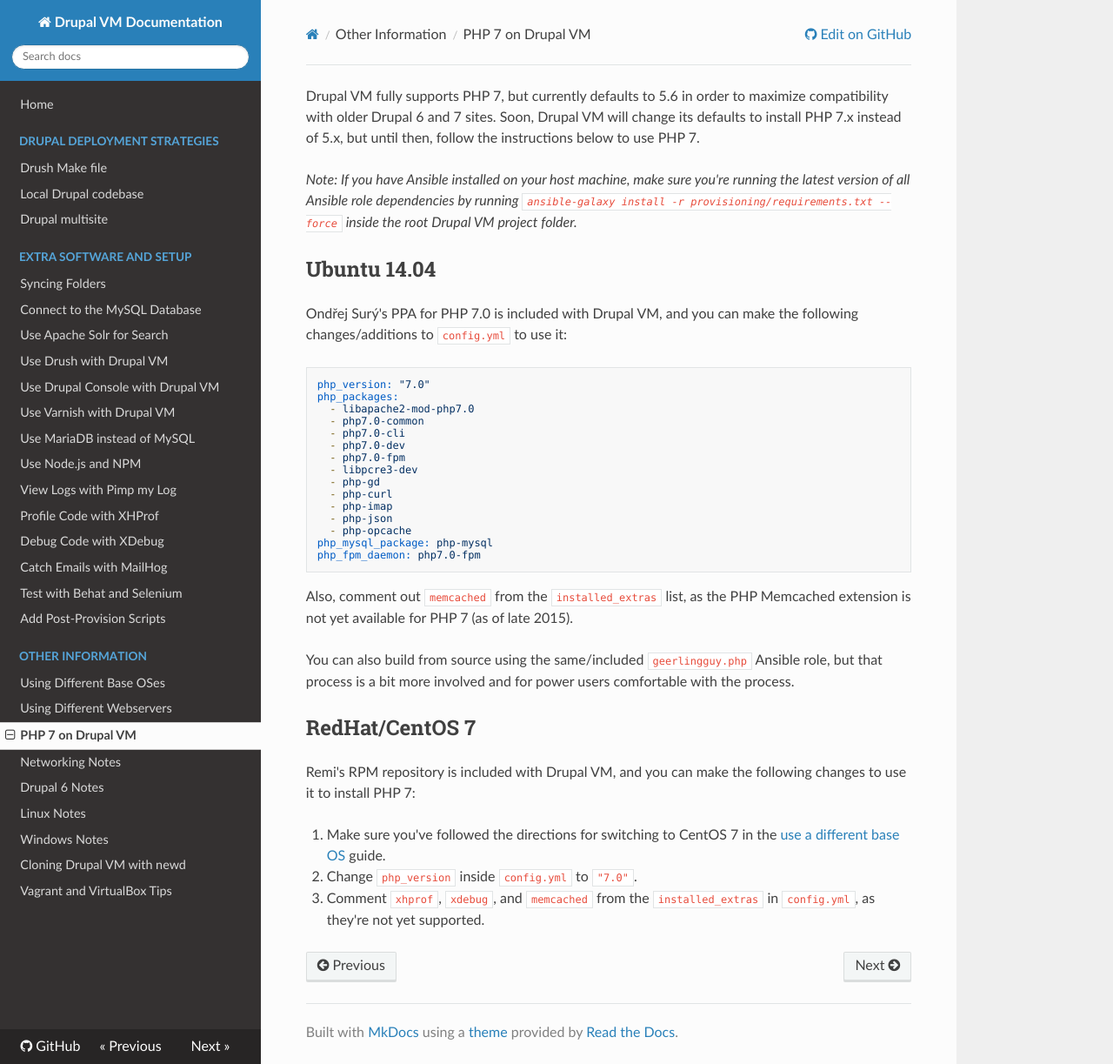
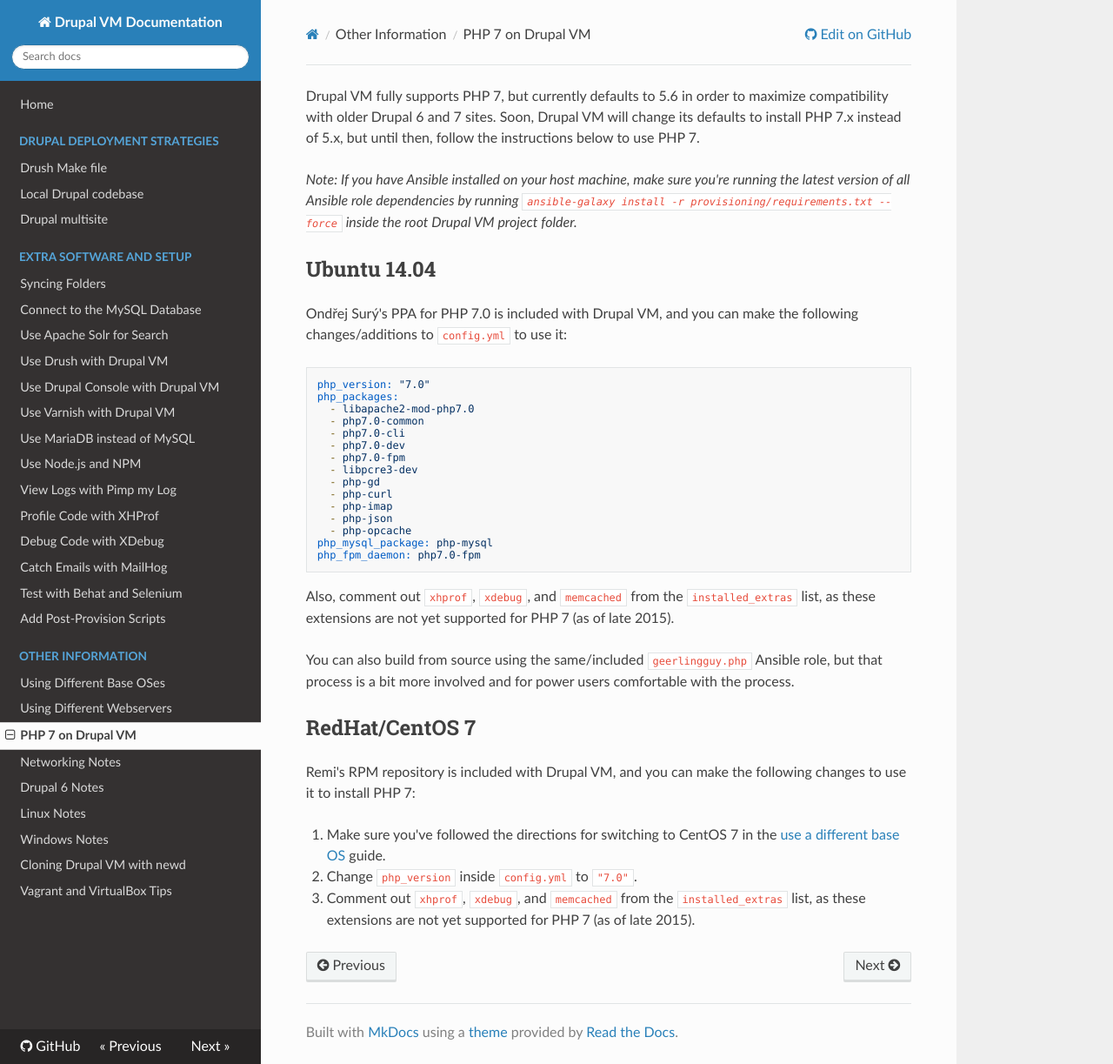
Before and after one commit to geerlingguy/drupal-vm, an MkDocs documentation site: the page built from docs/other/php-7.md, in a window 1280 px wide and 1223 px high. Shown: the whole window at 87% size. Built offline with MkDocs 1.6.1, drawn with Linux system fonts in a browser that asks for light colours; nearby versions of some CDN libraries; old or Windows-style settings are respelled for this version of MkDocs.

Commit message:
Fixes #344: Document unsupported PHP extensions for PHP 7.

````diff
--- a/docs/other/php-7.md
+++ b/docs/other/php-7.md
@@ -24,7 +24,7 @@ php_mysql_package: php-mysql
 php_fpm_daemon: php7.0-fpm
 ```
 
-Also, comment out `memcached` from the `installed_extras` list, as the PHP Memcached extension is not yet available for PHP 7 (as of late 2015).
+Also, comment out `xhprof`, `xdebug`, and `memcached` from the `installed_extras` list, as these extensions are not yet supported for PHP 7 (as of late 2015).
 
 You can also build from source using the same/included `geerlingguy.php` Ansible role, but that process is a bit more involved and for power users comfortable with the process.
 
@@ -34,4 +34,4 @@ Remi's RPM repository is included with Drupal VM, and you can make the following
 
   1. Make sure you've followed the directions for switching to CentOS 7 in the [use a different base OS](https://github.com/geerlingguy/drupal-vm/wiki/Using-Different-Base-OSes) guide.
   2. Change `php_version` inside `config.yml` to `"7.0"`.
-  3. Comment `xhprof`, `xdebug`, and `memcached` from the `installed_extras` in `config.yml`, as they're not yet supported.
+  3. Comment out `xhprof`, `xdebug`, and `memcached` from the `installed_extras` list, as these extensions are not yet supported for PHP 7 (as of late 2015).
````
